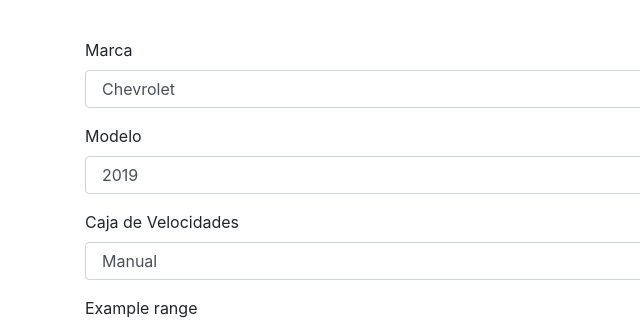
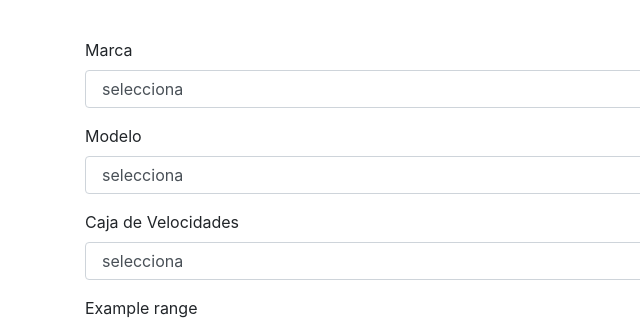
Before and after one commit to frovin/carcool, a plain HTML site: page index.html in a window 1280 px wide. Shown: the part 405-730 px from the top of the page, 0-640 px from the left. Drawn offline with nearby package versions, Linux system fonts and the light colour scheme; a script that the page names is missing.

Commit message:
cambio de 17 de julio 2020 obtener info de form

```diff
--- a/index.html
+++ b/index.html
@@ -55,29 +55,33 @@
     <form action="" class="container mt-5">
       <div class="form-group">
         <label for="exampleFormControlSelect1">Marca</label>
-        <select class="form-control" id="exampleFormControlSelect1">
-          <option>Chevrolet</option>
-          <option>Ford</option>
-          <option>Nissan</option>
+        <select id="marcaForm" required="true" class="form-control" id="exampleFormControlSelect1">
+          <option value="">selecciona</option>
+    <!--Ningun option funciona sin value-->
+          <option value="Chevrolet">Chevrolet</option>
+          <option value="Ford">Ford</option>
+          <option value="Nissan">Nissan</option>
         </select>
       </div>
       <div class="form-group">
         <label for="exampleFormControlSelect1">Modelo</label>
-        <select class="form-control" id="exampleFormControlSelect1">
-          <option>2019</option>
-          <option>2020</option>
+        <select id="anioForm" required="true" class="form-control" id="exampleFormControlSelect1">
+          <option value="">selecciona</option>
+          <option value="2019">2019</option>
+          <option value="2020">2020</option>
         </select>
       </div>
       <div class="form-group">
         <label for="exampleFormControlSelect1">Caja de Velocidades</label>
-        <select class="form-control" id="exampleFormControlSelect1">
-          <option>Manual</option>
-          <option>Automático</option>
+        <select id="transForm" required="true" class="form-control" id="exampleFormControlSelect1">
+          <option value="">selecciona</option>
+          <option value="manual">Manual</option>
+          <option value="auto">Automático</option>
         </select>
       </div>
       <div>
         <label>Example range</label>
-        <input
+        <input required="true"
           type="range"
           class="form-control-range"
           id="myRange"
@@ -97,7 +101,7 @@
           <div class="col-4 d-flex justify-content-end">$150,000</div>
         </label>
       </div>
-      <button type="button" class="btn btn-primary btn-lg btn-block mt-4">Solicitar</button>
+      <button type="submit" class="btn btn-primary btn-lg btn-block mt-4">Solicitar</button>
     </form>
 
     <div class="container mt-5">
--- a/main.js
+++ b/main.js
@@ -5,6 +5,22 @@
   //     precio = rangePrice.value;
   //     return precio;
   // });;
+
+  var form=document.querySelector('form.container')
+    form.addEventListener('submit',function(event){
+      event.preventDefault()
+      var marcaForm=document.getElementById('marcaForm')
+      var anioForm=document.getElementById('anioForm')
+      var transForm=document.getElementById('transForm')
+      var myRange=document.getElementById('myRange')
+      console.log(marcaForm.value)
+      console.log(anioForm.value)
+      console.log(transForm.value)
+      console.log(myRange.value)
+    })
+
+
+
 
   function carCool() {
     for (var i = 0; i < autos.length; i++) {
```
